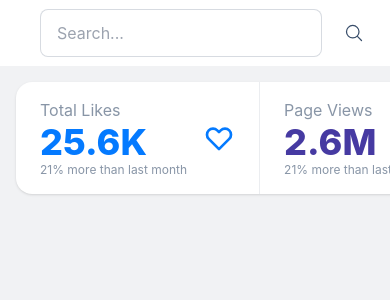
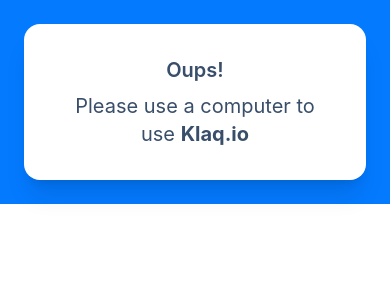
Before and after one commit to klaq-io/klaq-app, a React (Create React App) app: page / in a window 390 px wide. Shown: the top 300 px of the page. Built offline with nearby package versions, Linux system fonts and the light colour scheme.

Commit message:
feat: handle pc size

```diff
--- a/src/components/Navbar/Navbar.tsx
+++ b/src/components/Navbar/Navbar.tsx
@@ -26,11 +26,6 @@
             })}
             className="input input-bordered"
           />
-        </div>
-        <div className="flex-none">
-          <button className="btn btn-square btn-ghost text-xl">
-            <HiOutlineMagnifyingGlass />
-          </button>
         </div>
         <div className="flex-none">
           <button className="btn btn-square btn-ghost text-xl">
--- a/src/components/Sidebar/Sidebar.tsx
+++ b/src/components/Sidebar/Sidebar.tsx
@@ -16,7 +16,6 @@
 };
 
 export const Sidebar = (props: Props) => {
-  const { classes } = props;
   const intl = useIntl();
   console.log(
     intl.formatMessage({
--- a/src/index.tsx
+++ b/src/index.tsx
@@ -18,7 +18,7 @@
   <React.StrictMode>
     <IntlProvider
       locale={navigator.language}
-      messages={language == "fr" ? msg_fr : msg_en}
+      messages={language === "fr" ? msg_fr : msg_en}
       defaultLocale="en"
     >
       <Provider store={store}>
--- a/src/lang/fr.json
+++ b/src/lang/fr.json
@@ -11,5 +11,5 @@
   "navbar.profile": "Profil",
   "navbar.logout": "Déconnexion",
   "navbar.settings": "Paramètres",
-  "navbar.searchbar": "Rechercher"
+  "navbar.searchbar": "Rechercher..."
 }
--- a/src/layouts/PageLayout/PageLayout.tsx
+++ b/src/layouts/PageLayout/PageLayout.tsx
@@ -1,3 +1,4 @@
+import { useState, useEffect } from "react";
 import { Sidebar } from "../../components";
 import Header from "../../components/Navbar/Navbar";
 
@@ -5,9 +6,45 @@
   children: string | JSX.Element | JSX.Element[];
 };
 
+const MINIMUM_SCREEN_SIZE = {
+  width: 1024,
+  height: 690,
+};
+
 export const PageLayout = (props: Props) => {
   const { children } = props;
-  return (
+
+  const [dimensions, setDimensions] = useState({
+    height: window.innerHeight,
+    width: window.innerWidth,
+  });
+  useEffect(() => {
+    function handleResize() {
+      setDimensions({
+        height: window.innerHeight,
+        width: window.innerWidth,
+      });
+    }
+    window.addEventListener("resize", handleResize);
+    return () => {
+      window.removeEventListener("resize", handleResize);
+    };
+  });
+
+  return dimensions.width <= MINIMUM_SCREEN_SIZE.width ||
+    dimensions.height <= MINIMUM_SCREEN_SIZE.height ? (
+    <div className="flex justify-center bg-primary h-full">
+      <div className="card w-96 bg-base-100 shadow-xl m-6">
+        <div className="card-body items-center text-center">
+          <h2 className="card-title">Oups!</h2>
+          <p className="text-xl">
+            Please use a computer to use{" "}
+            <span className="font-bold">Klaq.io</span>
+          </p>
+        </div>
+      </div>
+    </div>
+  ) : (
     <main className="relative h-screen overflow-hidden bg-gray-100 ">
       <div className="flex items-start justify-between">
         <div className="relative hidden h-screen lg:block w-60">
```
